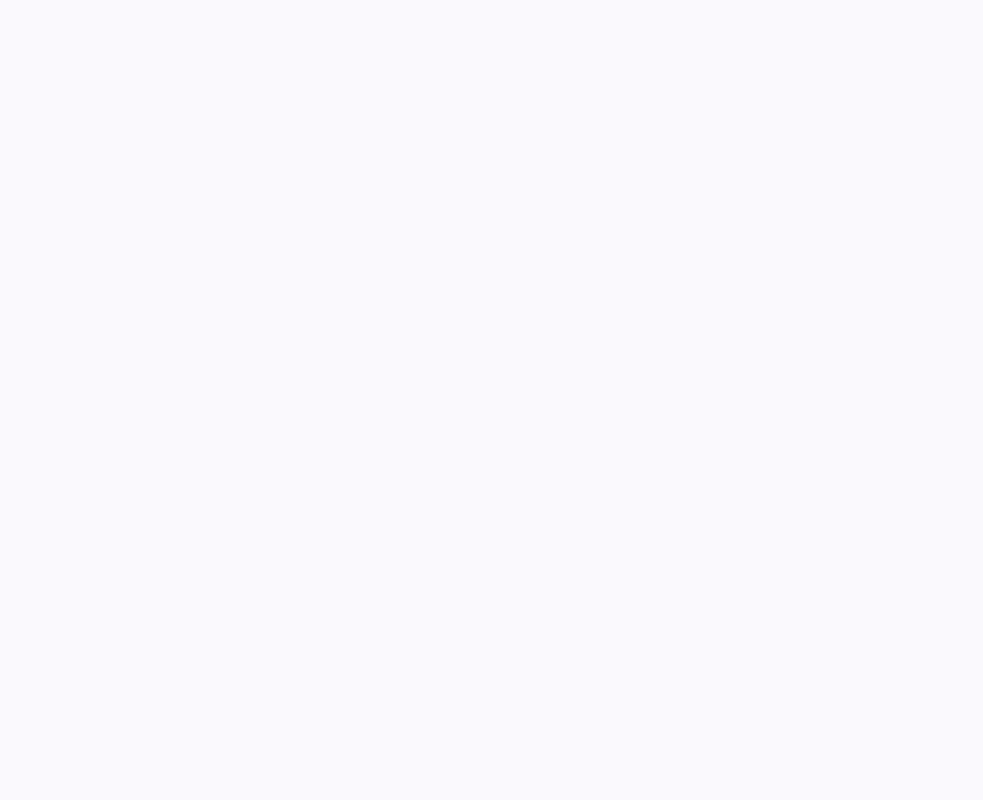
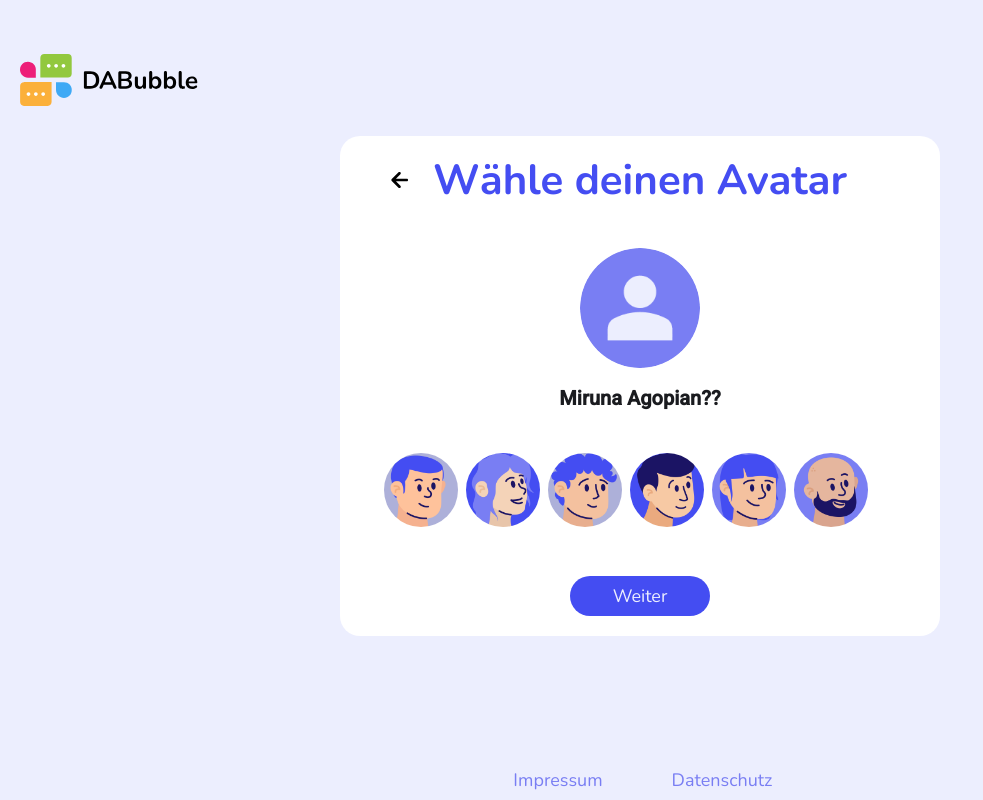
Before and after one commit to MirunaAgopian/DABubble, an Angular app: page /set-avatar in a window 1280 px wide. Before the commit this address led to /. Shown: the whole page, without its empty margins (0-983 px from the left). Built offline with nearby package versions, Linux system fonts and the light colour scheme.

Commit message:
created set-avatar component

```diff
--- a/src/app/app.routes.ts
+++ b/src/app/app.routes.ts
@@ -2,6 +2,7 @@ import { Routes } from '@angular/router';
 import { Start } from './pages/start/start';
 import { SignIn } from './pages/sign-in/sign-in';
 import { Register } from './pages/register/register';
+import { SetAvatar } from './pages/set-avatar/set-avatar';
 import { ResetPassword } from './pages/reset-password/reset-password';
 import { LegalNotice } from './pages/legal-notice/legal-notice';
 import { PrivacyPolicy } from './pages/privacy-policy/privacy-policy';
@@ -10,6 +11,7 @@ export const routes: Routes = [
     { path: '', component: Start },
     { path: 'sign-in', component: SignIn },
     { path: 'register', component: Register },
+    { path: 'set-avatar', component: SetAvatar },
     { path: 'reset-password', component: ResetPassword },
     { path: 'legal-notice', component: LegalNotice },
     { path: 'privacy-policy', component: PrivacyPolicy }
--- a/src/app/pages/register/register.html
+++ b/src/app/pages/register/register.html
@@ -1,7 +1,7 @@
 <section class="register-page">
   <main class="content-wrapper">
     <app-header [showRegister]="false"></app-header>
-       <!-- REGISTRATION-Section -->
+    <!-- REGISTRATION-Section -->
     <section class="register-page__main-section">
       <form class="card card-basestyle">
         <div class="title-container">
@@ -26,47 +26,10 @@
         </div>
         <footer class="card-footer">
           <!-- this button should be disabled and enabled only if form is filled + checkbox checked -->
-          <button class="btn-primary-blue">Weiter</button>
+          <button class="btn-primary-blue" (click)="redirectToAvatar()">Weiter</button>
         </footer>
       </form>
       <app-footer class="footer"></app-footer>
     </section>
-    <!-- AVATAR-Section TO BE MOVED IN ITS OWN COMPONENT-->
-    <section class="choose-avatar">
-      <section class="register-page__main-section">
-        <form class="card card-basestyle">
-          <div class="title-container">
-            <button class="go-back-btn abs-pos">
-              <img src="/assets/img/icons/arrow_left.svg" alt="arrow poinint to the left" />
-            </button>
-            <h1>Wähle deinen Avatar</h1>
-          </div>
-          <div class="selected-avatar">
-            <img class="selected-avatar__img" [src]="chosenAvatar" alt="avatar" />
-            <span class="selected-avatar__username">Miruna Agopian??</span>
-          </div>
-          <div class="available-avatars">
-            <div class="avatar-list">
-              @for (avatar of avatars.slice(1); let i = $index; track i) {
-                <button
-                  type="button"
-                  class="available-avatars__avatar-option"
-                  (click)="selectAvatar(i + 1)"
-                >
-                  <img class="available-avatars__img" [src]="avatar" alt="avatar option" />
-                </button>
-              }
-            </div>
-          </div>
-          <footer class="card-footer">
-            <button type="button" class="btn-primary-blue" (click)="showTooltip()">Weiter</button>
-          </footer>
-        </form>
-        <app-footer class="footer"></app-footer>
-      </section>
-    </section>
   </main>
-  <div class="overlay" [class.overlay--visible]="!hideTooltip">
-    <span class="tooltip">Konto erfolgreich gestellt!</span>
-  </div>
 </section>
--- a/src/app/pages/register/register.scss
+++ b/src/app/pages/register/register.scss
@@ -51,55 +51,3 @@
 .btn-pw {
   padding: 4px 8px;
 }
-
-// Avatar-section
-
-.choose-avatar {
-  h1 {
-    font-size: clamp(28px, 4vw + 1rem, 42px);
-  }
-}
-
-.selected-avatar {
-  @include flex-column-space-btw;
-  &__img {
-    height: 120px;
-    width: 120px;
-    margin-bottom: 20px;
-    border-radius: 50%;
-  }
-
-  &__username {
-    font-weight: var(--font-weight-bold);
-  }
-}
-
-.available-avatars {
-  @include flex-space-btw;
-  width: 100%;
-  flex-wrap: wrap;
-  gap: 4px;
-
-  &__avatar-option {
-    border-radius: 50%;
-    border: 1px solid transparent;
-
-    &:hover {
-      border: 1px solid var(--color-border-light);
-    }
-  }
-
-  &__img {
-    height: 80px;
-    width: 80px;
-    border-radius: 50%;
-    padding: 3px;
-  }
-}
-
-
-@media (max-height: 650px) {
-  .content-wrapper {
-    padding: 0 20px;
-  }
-}
--- a/src/app/pages/register/register.ts
+++ b/src/app/pages/register/register.ts
@@ -14,18 +14,6 @@ import { ThumbPosition } from '@angular/material/slider/testing';
 export class Register {
   router = inject(Router);
   isChecked = false;
-  hideTooltip = true;
-  avatars = [
-    '/assets/img/avatars/default_user.png',
-    '/assets/img/avatars/avatar_elias_neumann.png',
-    '/assets/img/avatars/avatar_elise_roth.png',
-    '/assets/img/avatars/avatar_frederick_beck.png',
-    '/assets/img/avatars/avatar_noah_braun.png',
-    '/assets/img/avatars/avatar_sofia_mueller.png',
-    '/assets/img/avatars/avatar_steffen_hoffmann.png',
-  ];
-
-  chosenAvatar = this.avatars[0];
 
   returnToSignin() {
     this.router.navigate(['/sign-in']);
@@ -35,20 +23,12 @@ export class Register {
     this.router.navigate(['/privacy-policy']);
   }
 
+  redirectToAvatar(){
+    this.router.navigate(['/set-avatar']);
+  }
+
   toggleCheckbox() {
     this.isChecked = !this.isChecked;
   }
 
-  selectAvatar(index: number) {
-    this.chosenAvatar = this.avatars[index];
-  }
-
-  showTooltip() {
-    this.hideTooltip = false;
-
-    setTimeout(()=> {
-      this.router.navigate(['/sign-in']);
-    },1000);
-  }
-
 }
--- /dev/null
+++ b/src/app/pages/set-avatar/set-avatar.html
@@ -0,0 +1,43 @@
+<!-- AVATAR-Section TO BE MOVED IN ITS OWN COMPONENT-->
+<section class="avatar-page">
+  <main class="content-wrapper">
+    <app-header [showRegister]="false"></app-header>
+    <section class="choose-avatar">
+      <section class="avatar-page__main-section">
+        <form class="card card-basestyle">
+          <div class="title-container">
+            <button class="go-back-btn abs-pos" (click)="redirectToRegister()">
+              <img src="/assets/img/icons/arrow_left.svg" alt="arrow poinint to the left" />
+            </button>
+            <h1>Wähle deinen Avatar</h1>
+          </div>
+          <div class="selected-avatar">
+            <img class="selected-avatar__img" [src]="chosenAvatar" alt="avatar" />
+            <span class="selected-avatar__username">Miruna Agopian??</span>
+          </div>
+          <div class="available-avatars">
+            <div class="avatar-list">
+              @for (avatar of avatars.slice(1); let i = $index; track i) {
+                <button
+                  type="button"
+                  class="available-avatars__avatar-option"
+                  (click)="selectAvatar(i + 1)"
+                >
+                  <img class="available-avatars__img" [src]="avatar" alt="avatar option" />
+                </button>
+              }
+            </div>
+          </div>
+          <footer class="card-footer">
+            <button type="button" class="btn-primary-blue" (click)="showTooltip()">Weiter</button>
+          </footer>
+        </form>
+        <app-footer class="footer"></app-footer>
+      </section>
+
+      <div class="overlay" [class.overlay--visible]="!hideTooltip">
+        <span class="tooltip">Konto erfolgreich gestellt!</span>
+      </div>
+    </section>
+  </main>
+</section>
--- /dev/null
+++ b/src/app/pages/set-avatar/set-avatar.scss
@@ -0,0 +1,70 @@
+@import '../../../styles/abstracts/mixins';
+
+.avatar-page {
+  background-color: var(--color-bg-default);
+  height: 100vh;
+
+  &__main-section {
+    @include flex-center;
+  }
+}
+
+.title-container {
+  width: 100%;
+  position: relative;
+
+  .abs-pos {
+    position: absolute;
+    left: 0;
+    top: 4px;
+  }
+}
+
+.choose-avatar {
+  h1 {
+    font-size: clamp(28px, 4vw + 1rem, 42px);
+  }
+}
+
+.selected-avatar {
+  @include flex-column-space-btw;
+  &__img {
+    height: 120px;
+    width: 120px;
+    margin-bottom: 20px;
+    border-radius: 50%;
+  }
+
+  &__username {
+    font-weight: var(--font-weight-bold);
+  }
+}
+
+.available-avatars {
+  @include flex-space-btw;
+  width: 100%;
+  flex-wrap: wrap;
+  gap: 4px;
+
+  &__avatar-option {
+    border-radius: 50%;
+    border: 1px solid transparent;
+
+    &:hover {
+      border: 1px solid var(--color-border-light);
+    }
+  }
+
+  &__img {
+    height: 80px;
+    width: 80px;
+    border-radius: 50%;
+    padding: 3px;
+  }
+}
+
+@media (max-height: 650px) {
+  .content-wrapper {
+    padding: 0 20px;
+  }
+}
--- /dev/null
+++ b/src/app/pages/set-avatar/set-avatar.ts
@@ -0,0 +1,42 @@
+import { Component, inject } from '@angular/core';
+import { Footer } from '../../shared/components/footer/footer';
+import { Header } from '../../shared/components/header/header';
+import { Router } from '@angular/router';
+
+@Component({
+  selector: 'app-set-avatar',
+  imports: [Footer, Header],
+  templateUrl: './set-avatar.html',
+  styleUrl: './set-avatar.scss',
+})
+export class SetAvatar {
+  router = inject(Router);
+  avatars = [
+    '/assets/img/avatars/default_user.png',
+    '/assets/img/avatars/avatar_elias_neumann.png',
+    '/assets/img/avatars/avatar_elise_roth.png',
+    '/assets/img/avatars/avatar_frederick_beck.png',
+    '/assets/img/avatars/avatar_noah_braun.png',
+    '/assets/img/avatars/avatar_sofia_mueller.png',
+    '/assets/img/avatars/avatar_steffen_hoffmann.png',
+  ];
+
+  chosenAvatar = this.avatars[0];
+  hideTooltip = true;
+
+  selectAvatar(index: number) {
+    this.chosenAvatar = this.avatars[index];
+  }
+
+   redirectToRegister(){
+    this.router.navigate(['/register']);
+  }
+
+  showTooltip() {
+    this.hideTooltip = false;
+
+    setTimeout(() => {
+      this.router.navigate(['/sign-in']);
+    }, 1000);
+  }
+}
```
